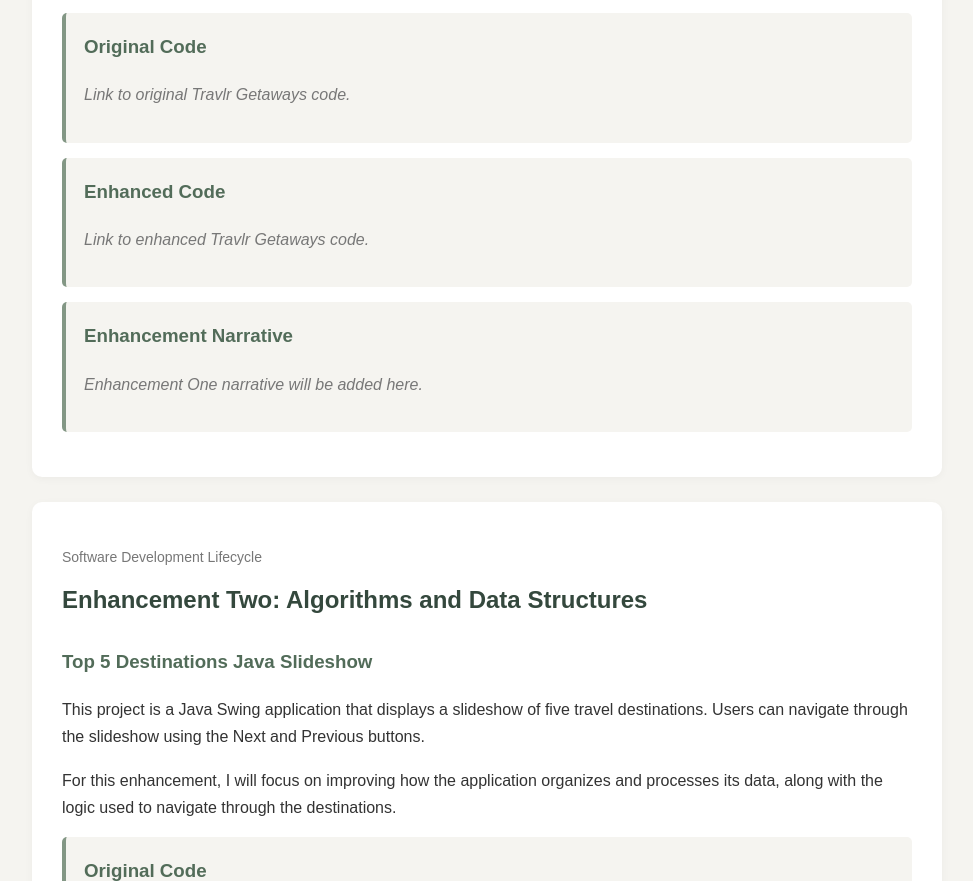
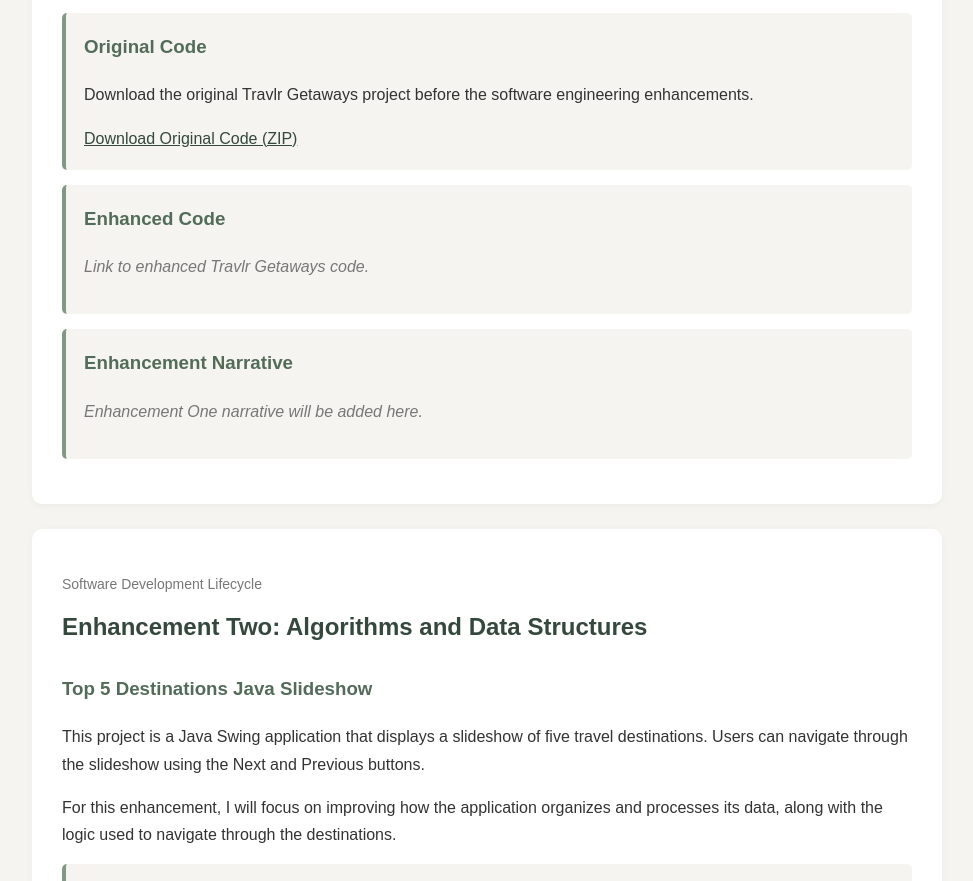
Before and after one commit to LisaUlrick20/LisaUlrick20.github.io, a plain HTML site: page index.html in a window 1280 px wide. Shown: the part 2327-3208 px from the top of the page, without its empty margins (153-1126 px from the left). Drawn offline with Linux system fonts and the light colour scheme.

Commit message:
Add original code download link to Enhancement One
Updated the description and download link for the original code.

```diff
--- a/index.html
+++ b/index.html
@@ -298,9 +298,13 @@
 
             <div class="resource-box">
                 <h3>Original Code</h3>
-                <p class="placeholder">
-                    Link to original Travlr Getaways code.
+                <p>
+                    Download the original Travlr Getaways project
+                    before the software engineering enhancements.
                 </p>
+                <a href="Enhancement_One_Original_Code.zip" download>
+                    Download Original Code (ZIP)
+                </a>
             </div>
 
             <div class="resource-box">
```
